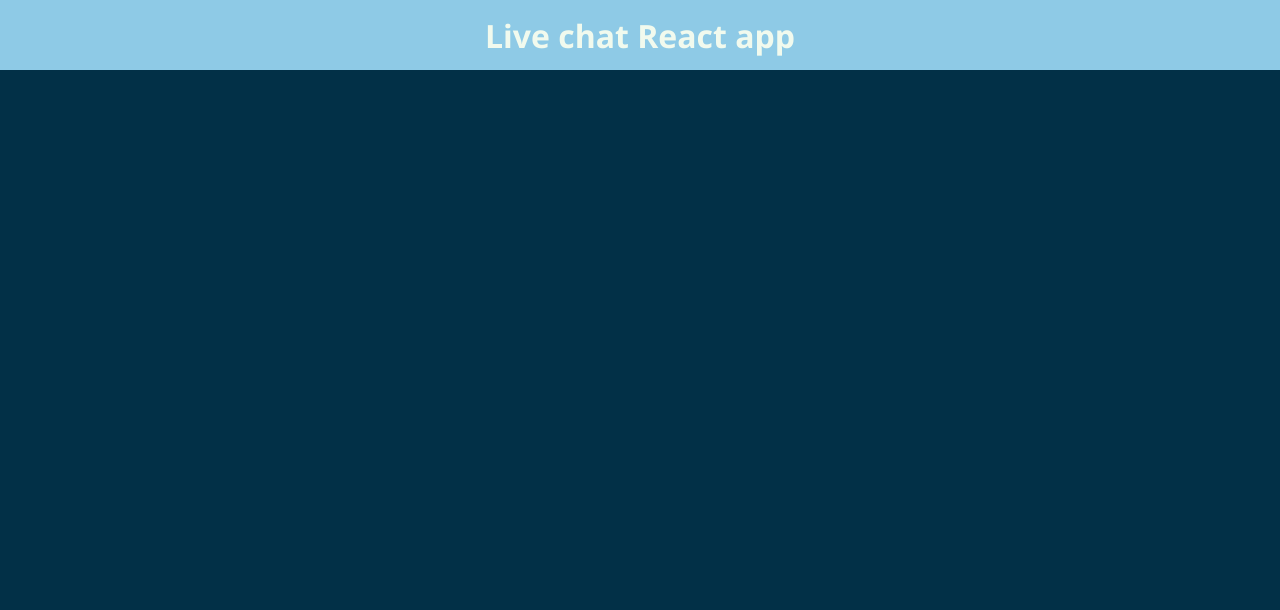
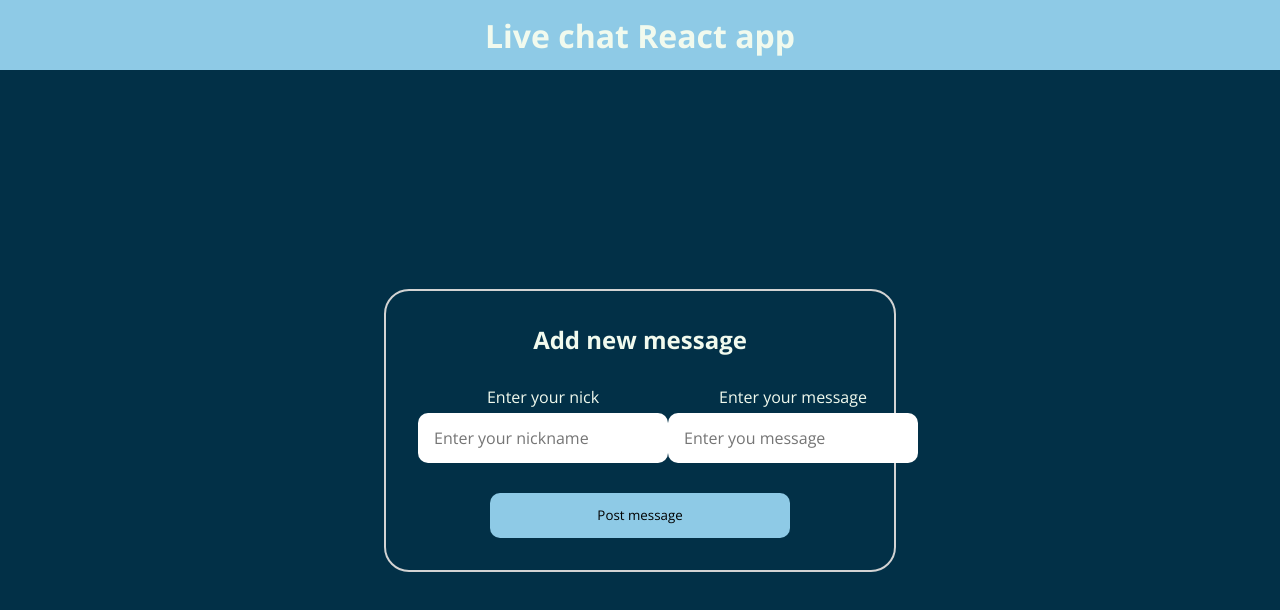
Before and after one commit to FilipKrz03/live-chat-app, a React (Create React App) app: page / in a window 1280 px wide. Shown: the top 610 px of the page. Built offline with nearby package versions, Linux system fonts and the light colour scheme.

Commit message:
Form added
Form added without funcionality (only layout)

```diff
--- a/src/App.js
+++ b/src/App.js
@@ -1,8 +1,16 @@
+import React ,  { Fragment } from "react";
 import Header from "./Components/Header/Header";
+import NewMessage from "./Components/NewMessage/NewMessage";
+import classes from './App.module.scss';
 
 function App() {
   return (
+<Fragment>
  <Header />
+<div className={classes['main-content']}>
+<NewMessage />
+</div>
+ </Fragment>
   );
 }
 
--- /dev/null
+++ b/src/App.module.scss
@@ -0,0 +1,6 @@
+.main-content{
+    height: 90vh;
+    display: flex;
+    justify-content: center;
+    align-items: center;
+}
--- a/src/Components/Header/Header.jsx
+++ b/src/Components/Header/Header.jsx
@@ -6,7 +6,6 @@ const Header = () => {
             <h1>Live chat React app</h1>
         </header>
     )
-
 }
 
 export default Header;
--- /dev/null
+++ b/src/Components/NewMessage/Form.jsx
@@ -0,0 +1,26 @@
+import React from "react";
+import classes from "./Form.module.scss";
+
+const submitFormHandler = (event) => {
+  event.preventDefault();
+};
+
+const Form = () => {
+  return (
+    <form className={classes.form} onSubmit={submitFormHandler}>
+      <div className={classes.inputs}>
+        <div className={classes["input-item"]}>
+          <label htmlFor="nick">Enter your nick</label>
+          <input type="text" placeholder="Enter your nickname" />
+        </div>
+        <div className={classes["input-item"]}>
+          <label htmlFor="message">Enter your message</label>
+          <input type="text" placeholder="Enter you message" />
+        </div>
+      </div>
+      <button type="submit">Post message</button>
+    </form>
+  );
+};
+
+export default Form;
--- /dev/null
+++ b/src/Components/NewMessage/Form.module.scss
@@ -0,0 +1,35 @@
+@import "../../variables.scss";
+
+.form {
+  .inputs {
+    display: flex;
+    flex-direction: row;
+    justify-content: space-between;
+    .input-item {
+      display: flex;
+      flex-direction: column;
+      gap: 5px;
+      input {
+        font-family: 'Open Sans', sans-serif;
+        font-size: $font;
+        padding: 1em;
+        width: 250px;
+        height: 50px;
+        border-radius: $border-radius;
+        border: none;
+        outline: none;
+      }
+    }
+  }
+
+  button {
+    margin-top: 30px;
+    background-color: $background-color-second;
+    border-radius: $border-radius;
+    border: none;
+    outline: none;
+    width: 300px;
+    height: 45px;
+    cursor: pointer;
+  }
+}
--- /dev/null
+++ b/src/Components/NewMessage/NewMessage.jsx
@@ -0,0 +1,14 @@
+import React from "react";
+import Form from "./Form";
+import classes from './NewMessage.module.scss';
+
+const NewMessage = () => {
+    return(
+        <div className={classes['new-message']}>
+            <h2>Add new message</h2>
+           <Form />
+        </div>
+        )
+}
+
+export default NewMessage;
--- /dev/null
+++ b/src/Components/NewMessage/NewMessage.module.scss
@@ -0,0 +1,12 @@
+@import '../../variables.scss';
+
+.new-message{
+    padding: 2em;
+    border: 2px solid lightgrey;
+    border-radius: $border-radius-l;
+    width: 40vw;
+    display: flex;
+    flex-direction: column;
+    text-align: center;
+    gap: 30px;
+}
--- a/src/variables.scss
+++ b/src/variables.scss
@@ -6,3 +6,5 @@ $font: 16px;
 $font-s:14px;
 $font-l:22px;
 $font-xl:30px;
+$border-radius:10px;
+$border-radius-l:25px
```
